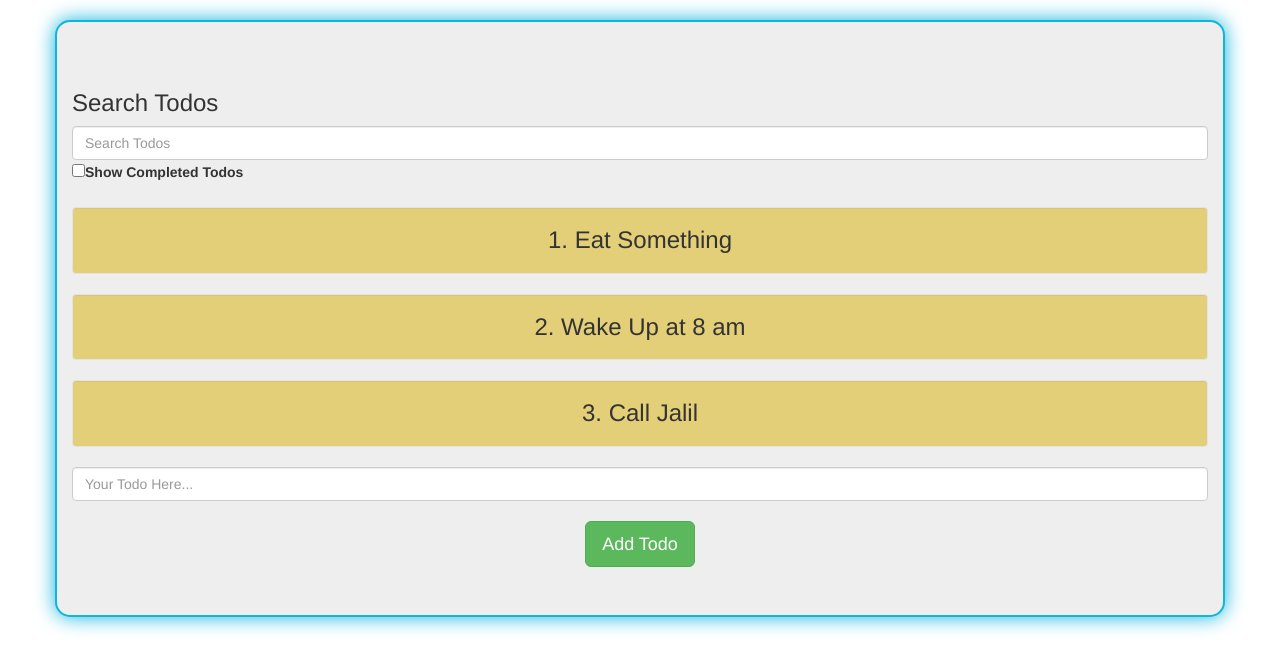
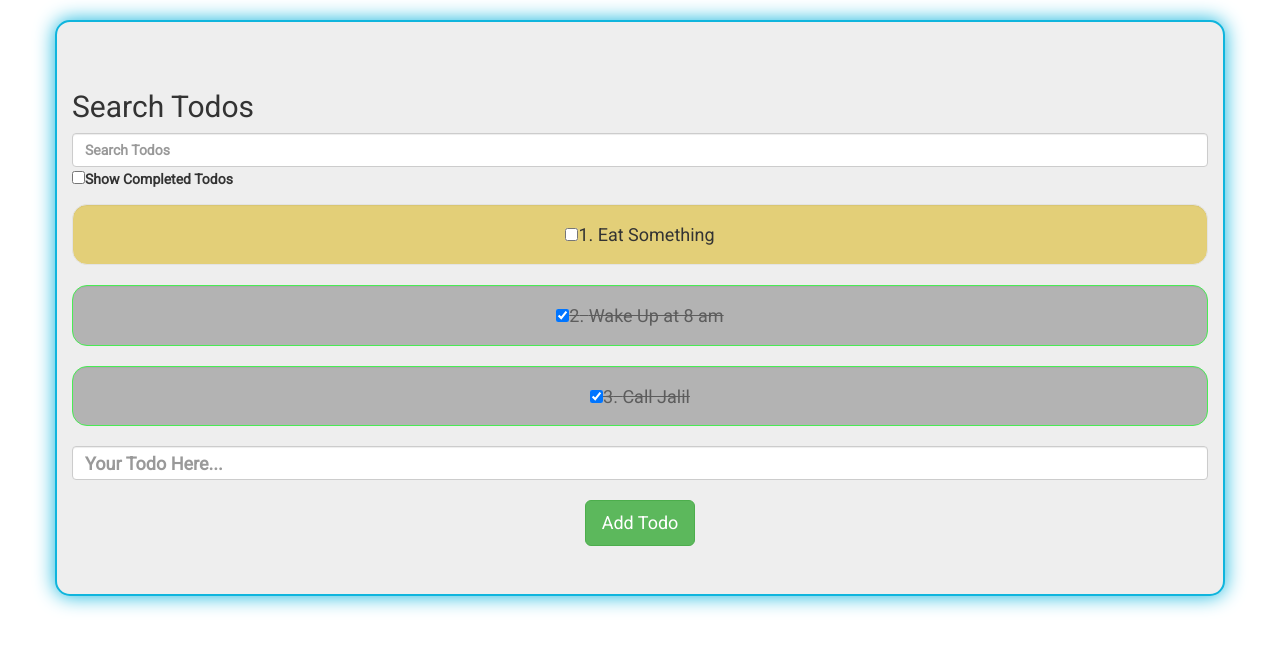
Before and after one commit to AliSawari/ReactTodo, a React app: page / in a window 1280 px wide. Shown: the top 672 px of the page. Built offline with nearby package versions, Linux system fonts and the light colour scheme.

Commit message:
'styles'

```diff
--- a/jsx/AddTodo.jsx
+++ b/jsx/AddTodo.jsx
@@ -23,7 +23,7 @@ class AddTodo extends Component {
   render(){
     return (
     <form onSubmit={this.add.bind(this)}>
-      <input type="text" ref="todoText"
+      <input style={{fontSize:'18px'}} type="text" ref="todoText"
         className="form-control center-block" placeholder="Your Todo Here..."/>
       <button className="btn btn-lg btn-success center-block"
         style={{marginTop:'20px'}}>Add Todo</button>
--- a/jsx/App.jsx
+++ b/jsx/App.jsx
@@ -3,3 +3,5 @@ import ReactDOM from 'react-dom';
 import TodoApp from './TodoApp';
 const app = document.getElementById('app');
 ReactDOM.render(<TodoApp/>,app);
+app.style.fontFamily = "Roboto";
+app.style.fontWeight = 'bold';
--- a/jsx/Todo.jsx
+++ b/jsx/Todo.jsx
@@ -3,13 +3,86 @@ import React,{Component} from 'react';
 class Todo extends Component {
   constructor(props){
     super(props);
+    this.state = {
+      hover:false,
+      click:0
+    }
+    this.mainStyle = this.mainStyle.bind(this);
+    this.toggle = this.toggle.bind(this);
+    this.hoverIn = this.hoverIn.bind(this);
+    this.hoverOut = this.hoverOut.bind(this);
   }
+
+  componentDidMount(){
+    var {done} = this.props;
+    if(done){
+      this.setState({click:1});
+    }
+  }
+
+  hoverIn(){
+    this.setState({
+      hover:true
+    });
+  }
+
+  hoverOut(){
+    this.setState({
+      hover:false
+    });
+  }
+
+  toggle(){
+    var {id,toggle,text,done} = this.props;
+    var {click} = this.state;
+    var nClick = ++click;
+    this.setState({
+      click:nClick
+    });
+    if(nClick === 2){
+      this.setState({click:0});
+    }
+    toggle(id);
+  }
+
+  mainStyle(){
+    var {hover,click} = this.state;
+    if(hover) {
+      return {
+        backgroundColor:'#dbbe40',
+        cursor:'pointer',
+        borderRadius: '15px',
+        transition:'0.3s'
+      }
+    } else if (click === 1) {
+      return {
+        border:'1px solid #49eb54',
+        backgroundColor:'#b3b3b3',
+        color:'#5d5d5d',
+        textDecoration: 'line-through',
+        borderRadius: '15px',
+        cursor:'pointer'
+      }
+    } else {
+    return {
+      backgroundColor:'#e3cf78',
+      cursor:'pointer',
+      borderRadius: '15px',
+      transition:'0.3s'
+    }
+  }
+  }
+
   render(){
-    var {text,id} = this.props;
+    var {text,id,done} = this.props;
     return (
-      <h3 className="well text-center" style={{backgroundColor:'#e3cf78'}}>
+      <h4 onMouseEnter={this.hoverIn} onMouseLeave={this.hoverOut} onClick={this.toggle}
+        className="well text-center"
+        style={this.mainStyle()}>
+
+        <input type="checkbox" checked={done} onChange={()=>{return 0;}}/>
       {id}. {text}
-    </h3>
+    </h4>
     );
   }
 }
--- a/jsx/TodoApp.jsx
+++ b/jsx/TodoApp.jsx
@@ -9,20 +9,26 @@ class TodoApp extends Component {
       todos: [
         {
           id:1,
-          text:"Eat Something"
+          text:"Eat Something",
+          done:false
         },
         {
           id:2,
-          text:"Wake Up at 8 am"
+          text:"Wake Up at 8 am",
+          done:true
         },
         {
           id:3,
-          text:"Call Jalil"
+          text:"Call Jalil",
+          done:true
         }
       ],
       showCompl:false,
       searchText:''
     }
+      this.seacrh = this.seacrh.bind(this);
+      this.toggle = this.toggle.bind(this);
+      this.AddTodo = this.AddTodo.bind(this);
   }
 
   AddTodo(todoText) {
@@ -39,7 +45,8 @@ class TodoApp extends Component {
       ...this.state.todos,
       {
         id: count,
-        text: todoText
+        text: todoText,
+        done:false
       }
     ]
   });
@@ -61,13 +68,25 @@ class TodoApp extends Component {
       }
   }
 
+  toggle(id) {
+    var newTodos = this.state.todos.map((todo)=>{
+      if(todo.id === id){
+        todo.done = !todo.done;
+      }
+      return todo;
+    });
+    this.setState({
+      todos: newTodos
+    })
+  }
+
   render(){
     var {todos} = this.state;
     return (
       <div className="container jumbotron" style={this.mainStyle()}>
-        <TodoSearch seacrh={this.seacrh.bind(this)}/>
-      <TodoList todos={todos}/>
-      <AddTodo add={this.AddTodo.bind(this)}/>
+        <TodoSearch seacrh={this.seacrh}/>
+        <TodoList todos={todos} toggle={this.toggle}/>
+        <AddTodo add={this.AddTodo}/>
       </div>
     );
   }
--- a/jsx/TodoList.jsx
+++ b/jsx/TodoList.jsx
@@ -6,9 +6,9 @@ class TodoList extends Component {
   }
 
   renderTodo(){
-    var {todos} = this.props;
+    var {todos,toggle} = this.props;
     return todos.map((todo)=>{
-      return <Todo key={todo.id} {...todo} />;
+      return <Todo key={todo.id} {...todo} toggle={toggle}/>;
     });
   }
 
--- a/jsx/TodoSearch.jsx
+++ b/jsx/TodoSearch.jsx
@@ -14,7 +14,7 @@ class TodoSearch extends Component {
   render(){
     return (
       <div>
-        <h3>Search Todos</h3>
+        <h2>Search Todos</h2>
         <div>
           <input type="search" ref="searchText" className="form-control center-block"
             placeholder="Search Todos" onChange={this.change.bind(this)}/>
--- a/public/index.html
+++ b/public/index.html
@@ -3,6 +3,7 @@
   <head>
     <meta charset="utf-8">
     <link rel="stylesheet" href="bootstrap.min.css">
+    <link href="https://fonts.googleapis.com/css?family=Audiowide|Orbitron|Roboto|" rel="stylesheet">
   </head>
   <body>
     <div id="app"></div>
```
Also changed, not shown: public/bundle.js.
